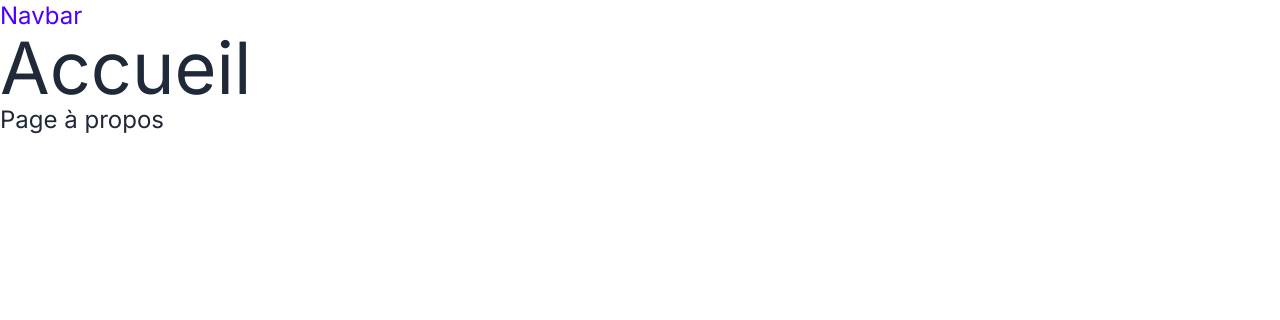
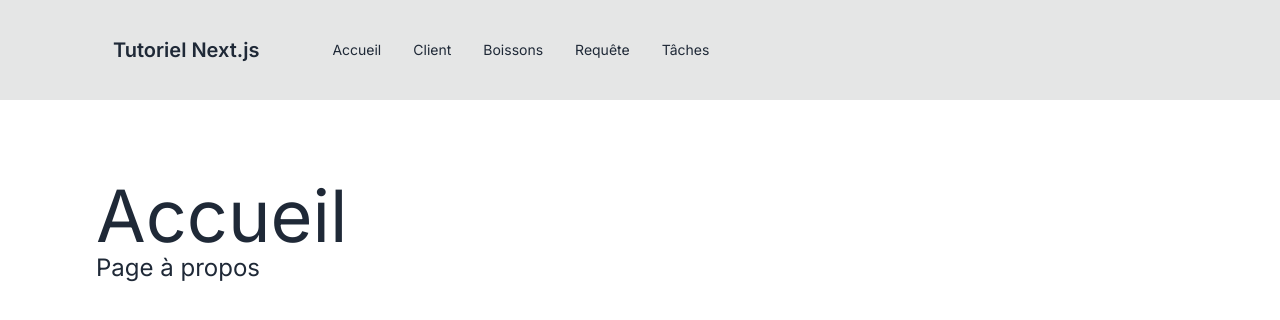
Before and after one commit to Fixito/nextjs-course, a Next.js app in the folder 01-nextjs-tutorial/: page / in a window 1280 px wide. Shown: the top 320 px of the page. Built offline with nearby package versions, Linux system fonts and the light colour scheme.

Commit message:
Add navbar

```diff
--- a/01-nextjs-tutorial/app/layout.tsx
+++ b/01-nextjs-tutorial/app/layout.tsx
@@ -1,6 +1,7 @@
 import type { Metadata } from "next";
 import { Inter } from "next/font/google";
 import "./globals.css";
+import Navbar from "../components/Navbar";
 
 const inter = Inter({ subsets: ["latin"] });
 
@@ -17,8 +18,8 @@ export default function RootLayout({
   return (
     <html lang="fr">
       <body className={inter.className}>
-        <nav className="text-2xl text-primary">Navbar</nav>
-        {children}
+        <Navbar />
+        <main className="mx-auto max-w-6xl px-8 py-20">{children}</main>
       </body>
     </html>
   );
--- /dev/null
+++ b/01-nextjs-tutorial/components/Navbar.tsx
@@ -0,0 +1,33 @@
+import Link from "next/link.js";
+
+const links = [
+  { id: 1, label: "accueil", href: "/" },
+  { id: 3, label: "client", href: "/client" },
+  { id: 4, label: "boissons", href: "/drinks" },
+  { id: 5, label: "requête", href: "/query" },
+  { id: 6, label: "tâches", href: "/tasks" },
+];
+
+export default function Navbar() {
+  return (
+    <nav className="bg-base-300 py-4">
+      <div className="navbar mx-auto max-w-6xl flex-col px-8 sm:flex-row">
+        <Link href="/" className="btn btn-ghost text-xl">
+          Tutoriel Next.js
+        </Link>
+        <ul className="menu menu-horizontal md:ml-8">
+          {links.map((link) => {
+            const { id, label, href } = link;
+            return (
+              <li key={id}>
+                <Link href={href} className="capitalize">
+                  {label}
+                </Link>
+              </li>
+            );
+          })}
+        </ul>
+      </div>
+    </nav>
+  );
+}
```
